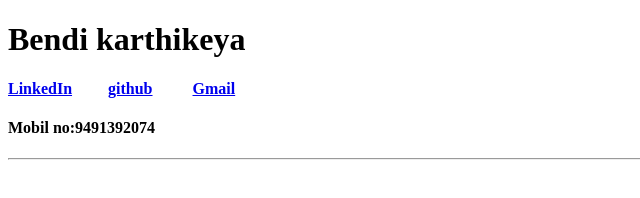
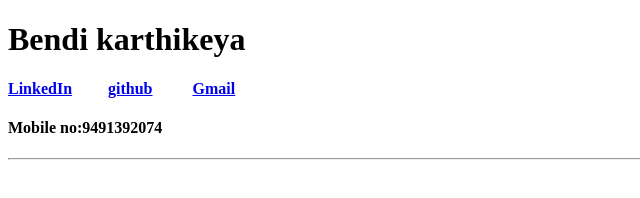
Before and after one commit to BendiKarthikeya/Portfolio, a plain HTML site: page index.html in a window 1280 px wide. Shown: the full height of the page, 0-640 px from the left. Drawn offline with Linux system fonts and the light colour scheme.

Commit message:
index.html

```diff
--- a/index.html
+++ b/index.html
@@ -11,7 +11,7 @@
 
     <h4><a href="https://www.linkedin.com/in/karthikeya-bendi-070073201/" target="_blank">LinkedIn</a> &nbsp;&nbsp;&nbsp;&nbsp;&nbsp;&nbsp;&nbsp;&nbsp;<a href="https://github.com/BendiKarthikeya" target="_blank">github</a>
         &nbsp;&nbsp;&nbsp;&nbsp;&nbsp;&nbsp;&nbsp;&nbsp; <a href="karthikeyabendi@gmail.com" target="_blank">Gmail</a> </h4>
-<h4>Mobil no:9491392074</h4>
+<h4>Mobile no:9491392074</h4>
 <hr>
 
 
```
